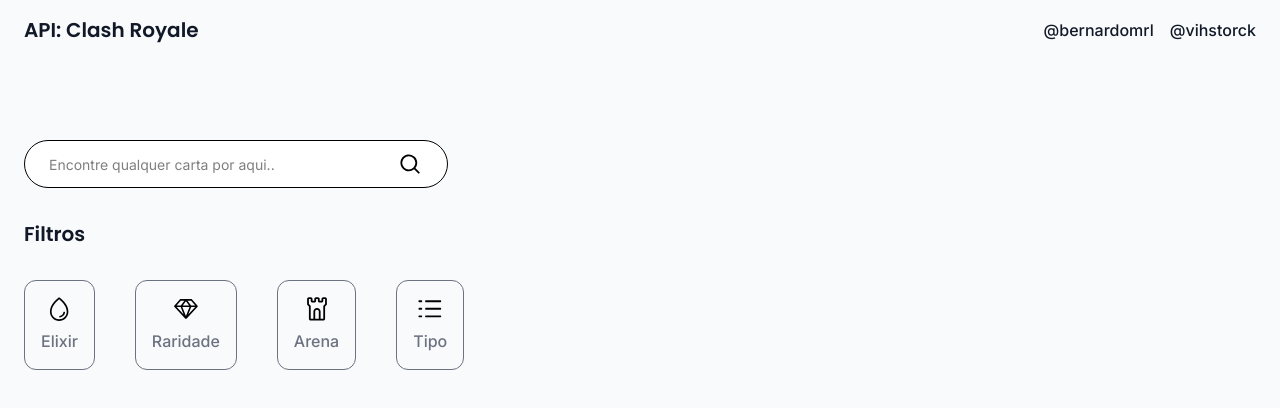
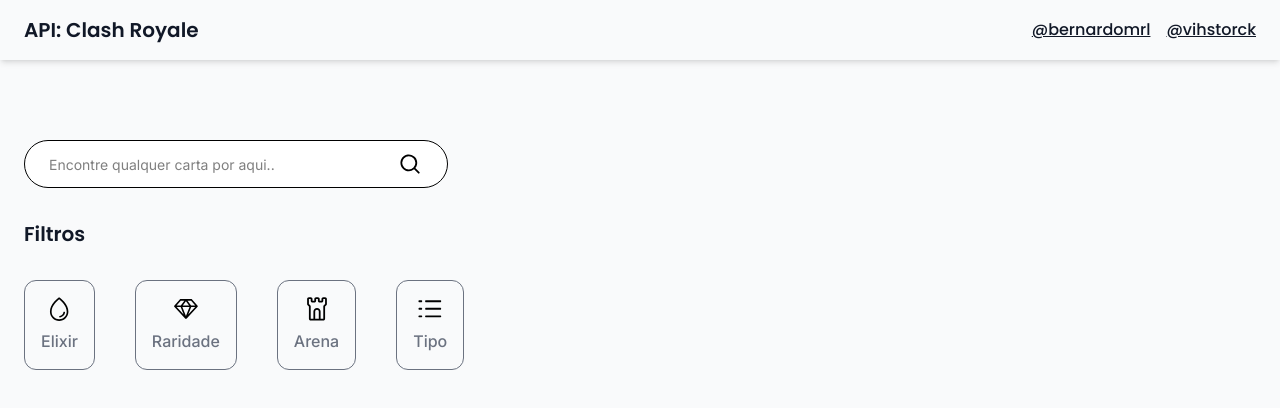
Before and after one commit to bernardomrl/cards-finder, a Next.js app in the folder app/: page / in a window 1280 px wide. Shown: the top 408 px of the page. Built offline with nearby package versions, Linux system fonts and the light colour scheme.

Commit message:
Alterado box-shadow, underline

```diff
--- a/app/src/components/Header.tsx
+++ b/app/src/components/Header.tsx
@@ -1,10 +1,10 @@
 export default function Header() {
     return (
-        <header className="flex justify-between items-center px-6 py-4">
+        <header className="shadow-md flex justify-between items-center px-6 py-4">
             <h1 className="text-gray-900 dark:text-gray-100 font-semibold font-poppins text-xl">API: Clash Royale</h1>
-            <li className="flex justify-between items-center font-inter space-x-4">
-                <a href="https://github.com/bernardomrl" className="text-gray-900 dark:text-gray-100 font-medium transition-opacity hover:opacity-75">@bernardomrl</a>
-                <a href="https://github.com/vihstorck" className="text-gray-900 dark:text-gray-100 font-medium transition-opacity hover:opacity-75">@vihstorck</a>
+            <li className="flex justify-between items-center font-poppins space-x-4">
+                <a href="https://github.com/bernardomrl" className="text-gray-900 dark:text-gray-100 font-medium transition-opacity hover:opacity-75 underline underline-offset-1">@bernardomrl</a>
+                <a href="https://github.com/vihstorck" className="text-gray-900 dark:text-gray-100 font-medium transition-opacity hover:opacity-75 underline underline-offset-1">@vihstorck</a>
             </li>
         </header>
     )
```
